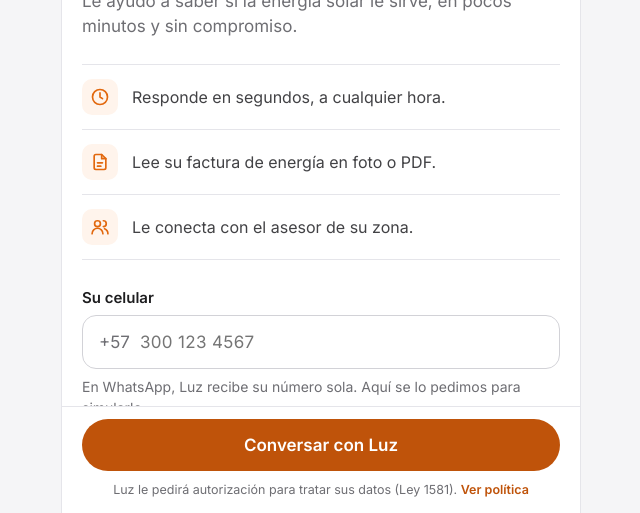
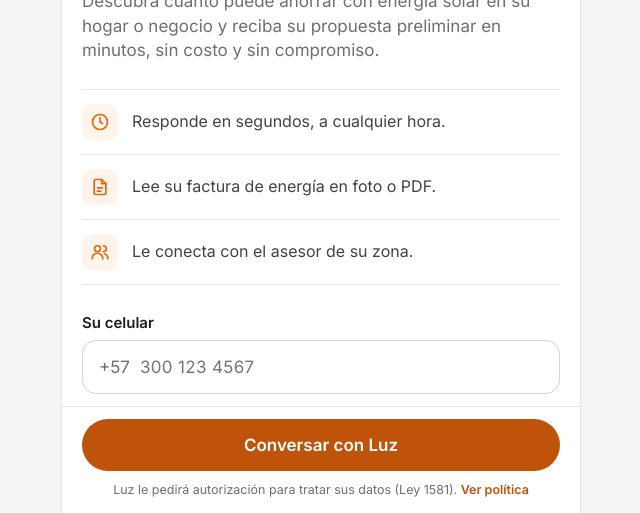
Before and after one commit to chagudelo/Luz, a plain HTML site: page index.html in a window 1280 px wide. Shown: the part 287-800 px from the top of the page, without its empty margins (319-959 px from the left). Drawn offline with Linux system fonts and the light colour scheme; a script that the page names is missing.

Commit message:
Encabezado: ahorro y propuesta preliminar en minutos, sin costo y sin compromiso

```diff
--- a/index.html
+++ b/index.html
@@ -183,7 +183,7 @@
       <svg class="b-orbe" aria-hidden="true"><use href="#luz"/></svg>
       <div class="b-eyebrow">Asesora virtual</div>
       <h1 class="b-titulo" id="b-titulo">Hola, soy Luz.</h1>
-      <p class="b-apoyo">Le ayudo a saber si la energía solar le sirve, en pocos minutos y sin compromiso.</p>
+      <p class="b-apoyo">Descubra cuánto puede ahorrar con energía solar en su hogar o negocio y reciba su propuesta preliminar en minutos, sin costo y sin compromiso.</p>
       <ul class="b-lista">
         <li><span class="ico"><svg width="20" height="20" viewBox="0 0 24 24" fill="none" stroke="currentColor" stroke-width="2" stroke-linecap="round" stroke-linejoin="round"><circle cx="12" cy="12" r="9"/><path d="M12 7v5l3 2"/></svg></span>Responde en segundos, a cualquier hora.</li>
         <li><span class="ico"><svg width="20" height="20" viewBox="0 0 24 24" fill="none" stroke="currentColor" stroke-width="2" stroke-linecap="round" stroke-linejoin="round"><path d="M14 3H7a2 2 0 0 0-2 2v14a2 2 0 0 0 2 2h10a2 2 0 0 0 2-2V8z"/><path d="M14 3v5h5M9 13h6M9 17h4"/></svg></span>Lee su factura de energía en foto o PDF.</li>
```
